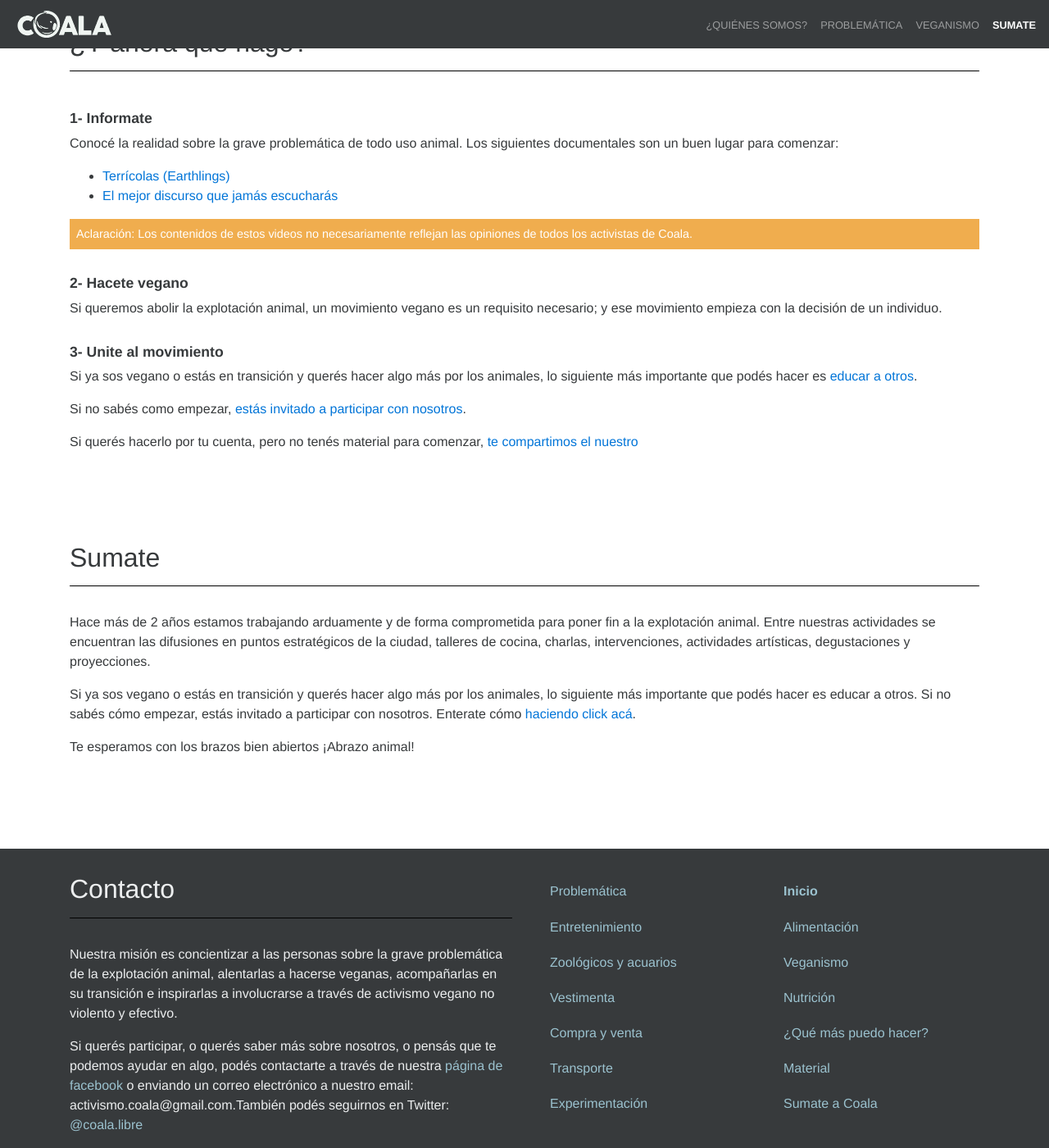
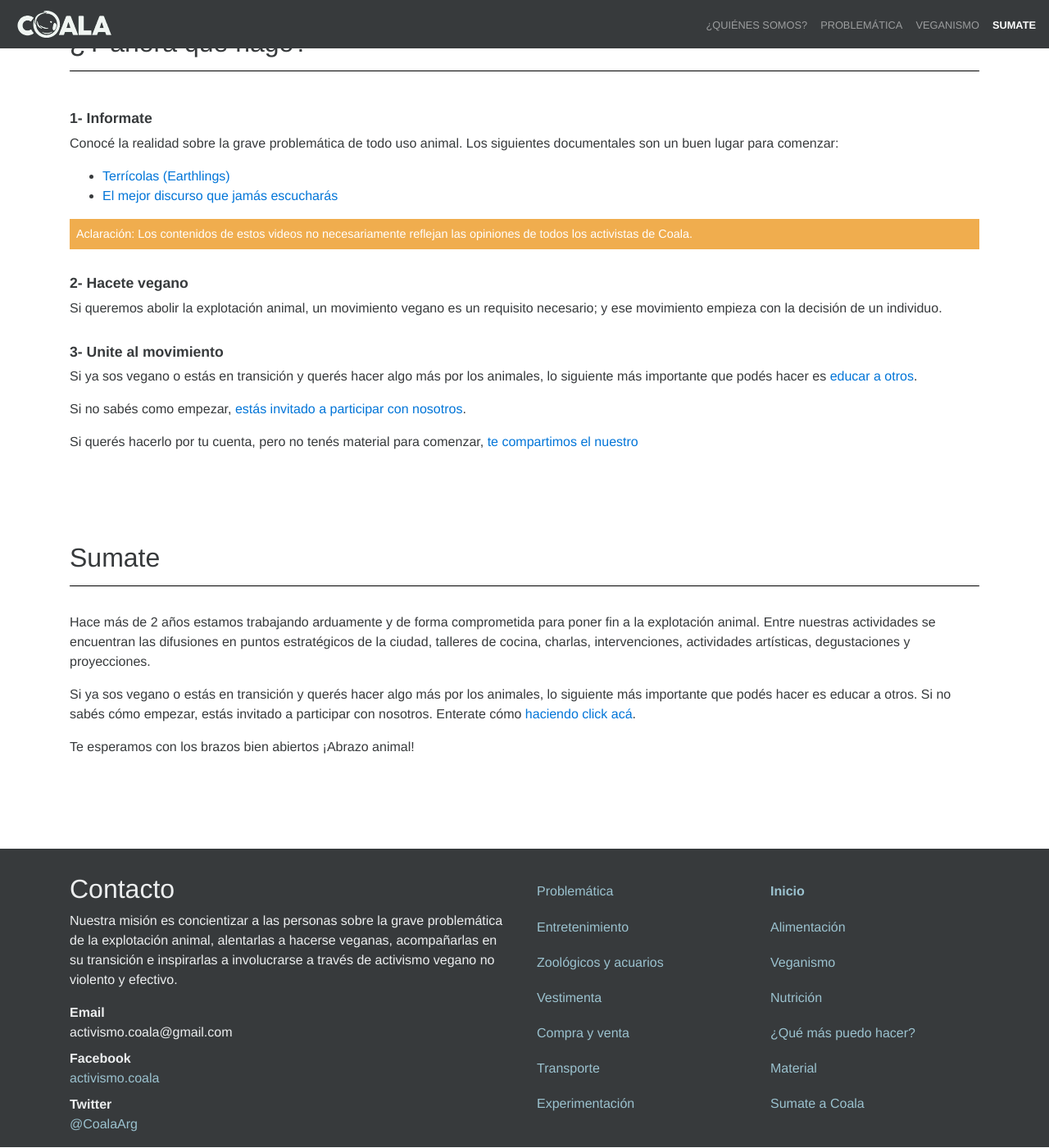
Before and after one commit to nicanor/coala-website, a Jekyll site: the page built from _pages/00-home.md, in a window 1280 px wide and 1400 px high, scrolled down 3037 px. Shown: the whole window at 82% size. Built offline with Jekyll 4.4.1, drawn with Linux system fonts in a browser that asks for light colours.

Commit message:
Better footer social info.

```diff
--- a/_config.yml
+++ b/_config.yml
@@ -15,7 +15,7 @@ description: > # this means to ignore newlines until "baseurl:"
   no violento y efectivo.
 baseurl: "/coala-website" # the subpath of your site, e.g. /blog
 url: "http://coala.com.ar" # the base hostname & protocol for your site
-twitter_username: coala.libre
+twitter_username: CoalaArg
 github_username:  nicanor
 facebook_username: activismo.coala
 permalink: pretty
--- a/_includes/footer.html
+++ b/_includes/footer.html
@@ -3,11 +3,22 @@
 
     <div class="row">
       <div class="col-lg-6 col-sm-12">
-        <h2 class="section-header">Contacto</h2>
-
-        <p>{{ site.description }}</p>
-
-        <p>Si querés participar, o querés saber más sobre nosotros, o pensás que te podemos ayudar en algo, podés contactarte a través de nuestra <a  href="http://facebook.com/{{ site.facebook_username }}">página de facebook</a> o enviando un correo electrónico a nuestro email: {{ site.email }}.También podés seguirnos en Twitter: <a href="https://twitter.com/{{ site.twitter_username }}">@{{ site.twitter_username }}</a></p>
+        <div class="row">
+          <div class="col-lg-12 col-sm-6">
+            <h2>Contacto</h2>
+            <p>{{ site.description }}</p>
+          </div>
+          <div class="col-lg-12 col-sm-6">
+            <dl>
+              <dt>Email</dt>
+              <dd>{{ site.email }}</dd>
+              <dt>Facebook</dt>
+              <dd><a href="http://facebook.com/{{ site.facebook_username }}">{{ site.facebook_username }}</a></dd>
+              <dt>Twitter</dt>
+              <dd><a href="https://twitter.com/{{ site.twitter_username }}">@{{ site.twitter_username }}</a></dd>
+            </dl>
+          </div>
+        </div>
       </div>
 
       <div class="col-lg-6 col-sm-12">
--- a/css/application.css
+++ b/css/application.css
@@ -127,8 +127,17 @@ li.active {
   padding-top: 2rem;
 }
 
+#contacto li a {
+  padding-left: 0;
+}
+
 #contacto a {
   color: #9bc2cf;
+}
+
+#contacto a:hover {
+  color: #add8e6;
+  text-decoration: none;
 }
 
 .principal {
```
